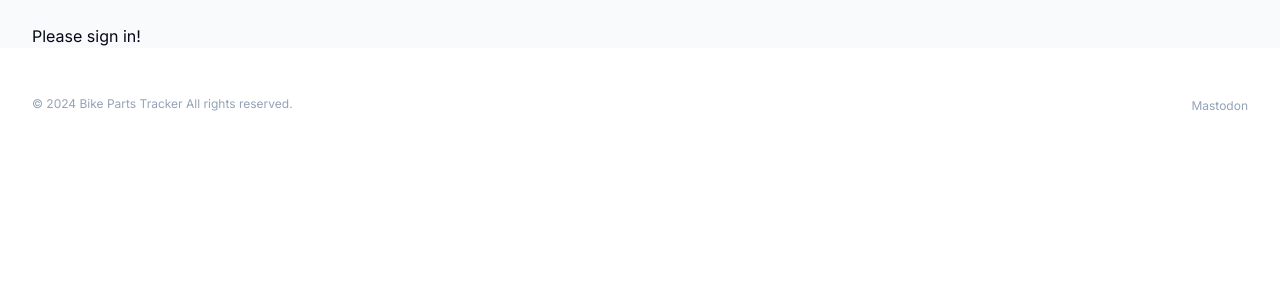
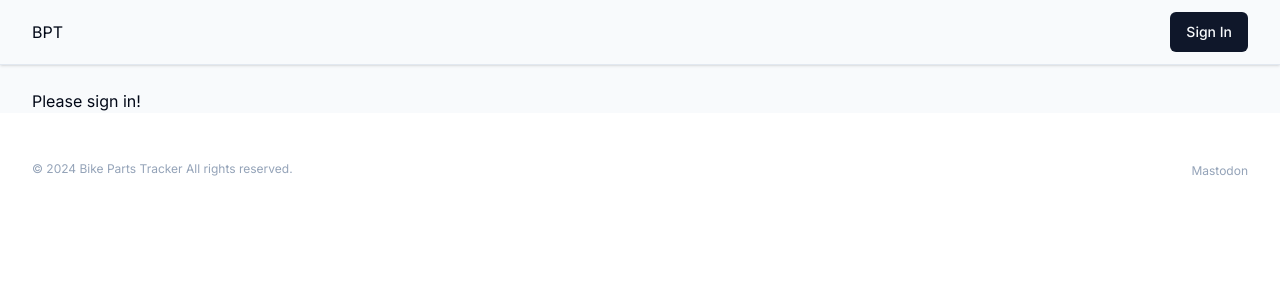
Before and after one commit to Juuro/bike-parts-tracker, a Next.js app: page / in a window 1280 px wide. Shown: the top 300 px of the page. Built offline with nearby package versions, Linux system fonts and the light colour scheme; no server answers.

Commit message:
fix: wip

```diff
--- a/app/layout.tsx
+++ b/app/layout.tsx
@@ -2,7 +2,7 @@ import "./globals.css";
 import type { Metadata } from "next";
 import { Inter } from "next/font/google";
 import Footer from "@/components/Footer";
-// import Header from "@/components/Header";
+import Header from "@/components/Header";
 import { SessionProvider } from "next-auth/react";
 
 const inter = Inter({ subsets: ["latin"] });
@@ -18,7 +18,7 @@ export default function RootLayout({ children }: React.PropsWithChildren) {
     <html lang="en">
       <body className={`h-full ${inter.className}`}>
         <SessionProvider>
-          {/* <Header /> */}
+          <Header />
           <main className="">{children}</main>
           <Footer />
         </SessionProvider>
--- a/components/header.tsx
+++ b/components/header.tsx
@@ -6,7 +6,7 @@ const Header = () => {
   return (
     <nav className="sticky fixed flex justify-center border-b bg-slate-50 shadow">
       <div className="flex items-center justify-between mx-auto w-full h-16 max-w-7xl px-4 sm:px-6 lg:px-8">
-        <MainNav />
+        BPT
         <UserButton />
       </div>
     </nav>
--- a/components/main-nav.tsx
+++ b/components/main-nav.tsx
@@ -1,20 +1,8 @@
 "use client";
 
-import Image from "next/image";
-
 import { cn } from "@/utils/functions";
-import CustomLink from "./custom-link";
-import {
-  NavigationMenu,
-  NavigationMenuContent,
-  NavigationMenuItem,
-  NavigationMenuLink,
-  NavigationMenuList,
-  NavigationMenuTrigger,
-  navigationMenuTriggerStyle,
-} from "./ui/navigation-menu";
+import { NavigationMenuLink } from "./ui/navigation-menu";
 import React from "react";
-import { Button } from "./ui/button";
 import Link from "next/link";
 import { Bike } from "lucide-react";
 
@@ -38,6 +26,7 @@ const ListItem = React.forwardRef<
   return (
     <li>
       <NavigationMenuLink asChild>
+        hä?
         <a
           ref={ref}
           className={cn(
--- a/components/user-button.tsx
+++ b/components/user-button.tsx
@@ -2,7 +2,7 @@
 import { SignIn, SignOut } from "./auth-components";
 import { useSession } from "next-auth/react";
 
-export default function UserButton() {
+const UserButton = () => {
   const { data: session } = useSession();
   if (!session?.user) return <SignIn />;
 
@@ -14,4 +14,6 @@ export default function UserButton() {
       <SignOut />
     </div>
   );
-}
+};
+
+export default UserButton;
```
